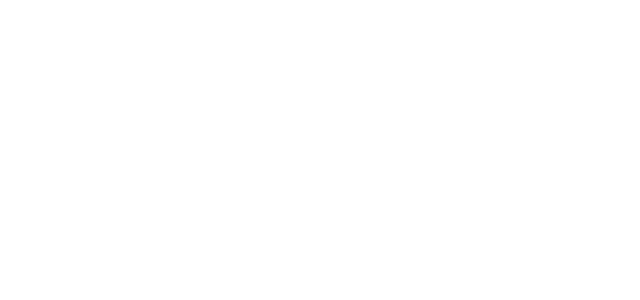
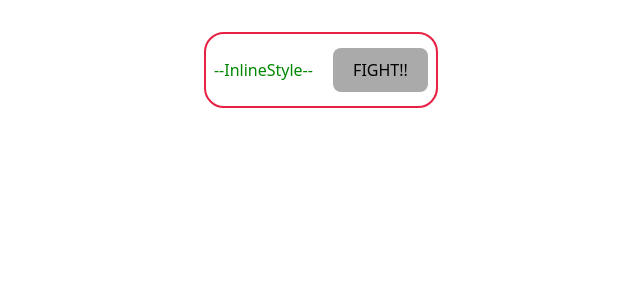
Before and after one commit to popcorn3-com-dev/React_StepUp, a React (Vite) app: page / in a window 1280 px wide. Shown: the top 300 px of the page, without its empty margins (329-969 px from the left). Built offline with nearby package versions, Linux system fonts and the light colour scheme.

Commit message:
InlineStyle

```diff
--- a/src/App.jsx
+++ b/src/App.jsx
@@ -1,10 +1,12 @@
 import './App.css';
+import { InlineStyle } from './components/InlineStyle';
 
 function App() {
   return (
-    <>
+    <div>
+      <InlineStyle />
 
-    </>
+    </div>
   );
 }
 
--- /dev/null
+++ b/src/components/InlineStyle.jsx
@@ -0,0 +1,23 @@
+export const InlineStyle = () => {
+    const containerStyle = {
+        border: 'solid 2px #e82043',
+        borderRadius: '20px',
+        padding: '8px',
+        width: '100%',
+        display: 'flex',
+        justifyContent: 'space-between',
+        alignItems: 'center'
+    }
+    const titleStyle = {
+        color: '#008800'
+    }
+    const buttonStyle = {
+        backgroundColor: '#aaa'
+    }
+    return (
+        <div style={containerStyle}>
+            <p style={titleStyle}>--InlineStyle--</p>
+            <button style={buttonStyle}>FIGHT!!</button>
+        </div>
+    )
+}
```
